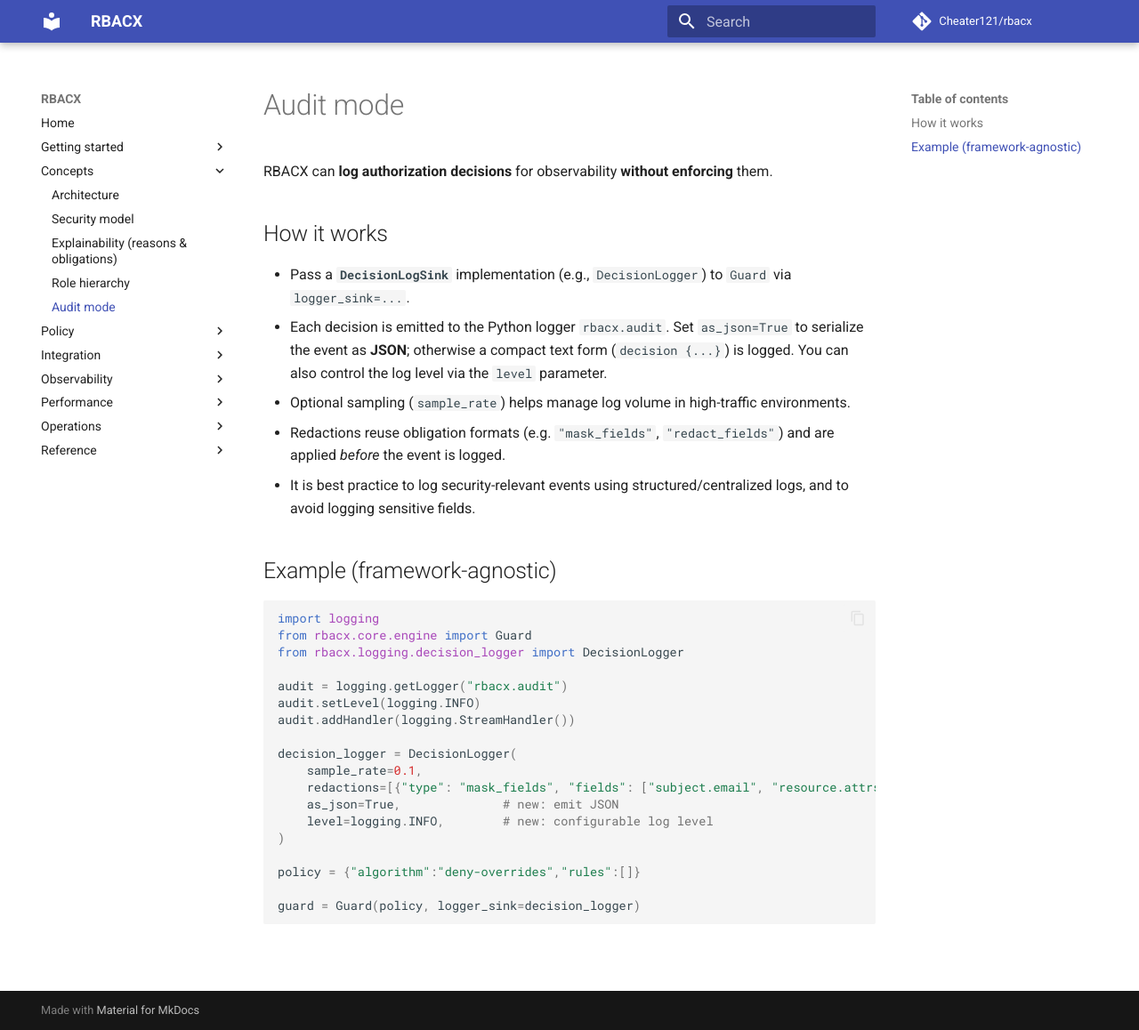
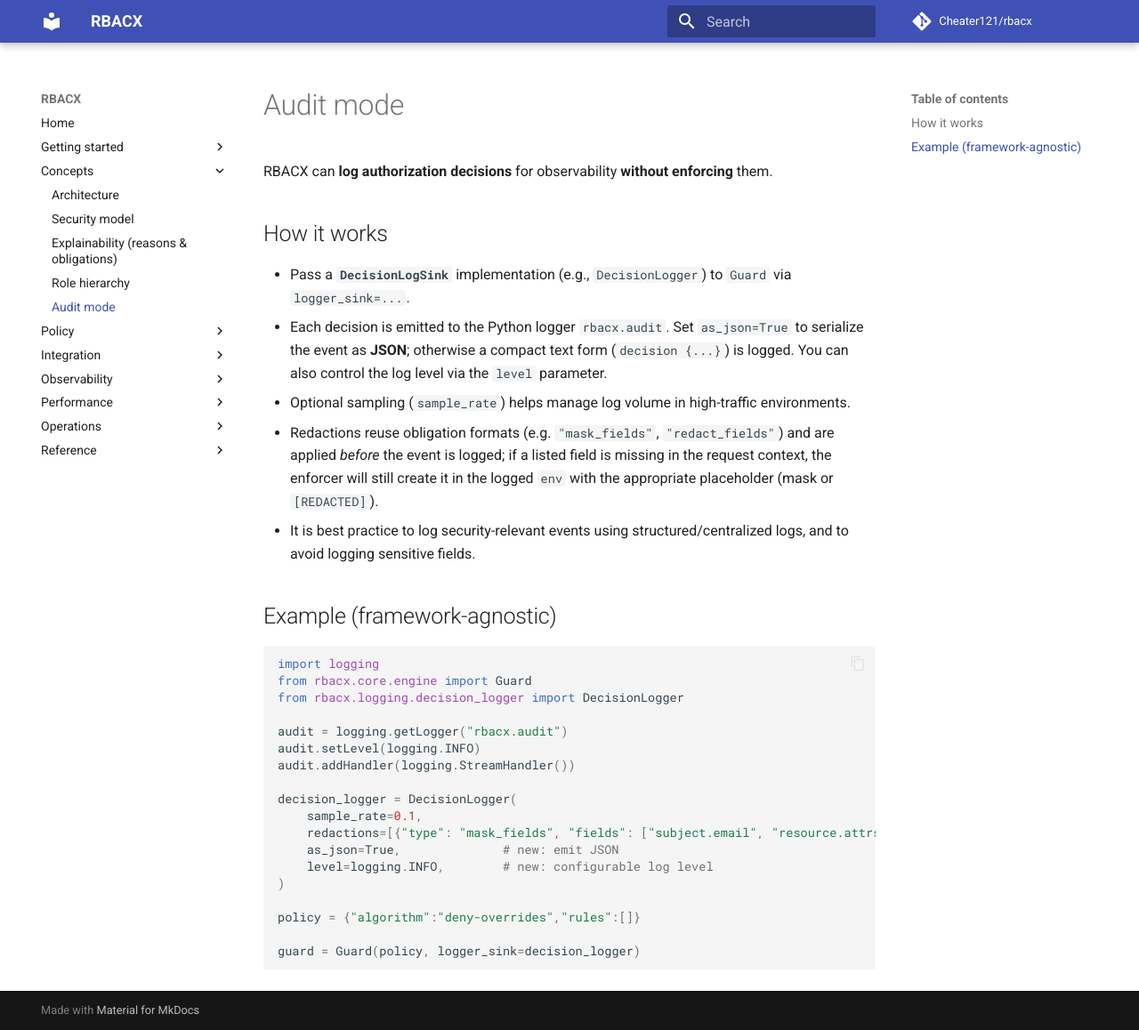
Before and after one commit to Cheater121/rbacx, an MkDocs documentation site: the page built from docs/audit_mode.md, in a window 1280 px wide and 1158 px high. Shown: the whole window at 89% size. Built offline with MkDocs 1.6.1 and Material for MkDocs 9.7.7, drawn with Linux system fonts in a browser that asks for light colours; comment, search, counter and statistics services are not loaded.

Commit message:
docs: clarify redaction behavior when fields are missing in audit logs

```diff
--- a/docs/audit_mode.md
+++ b/docs/audit_mode.md
@@ -6,7 +6,7 @@ RBACX can **log authorization decisions** for observability **without enforcing*
 - Pass a **`DecisionLogSink`** implementation (e.g., `DecisionLogger`) to `Guard` via `logger_sink=...`.
 - Each decision is emitted to the Python logger `rbacx.audit`. Set `as_json=True` to serialize the event as **JSON**; otherwise a compact text form (`decision {...}`) is logged. You can also control the log level via the `level` parameter.
 - Optional sampling (`sample_rate`) helps manage log volume in high-traffic environments.
-- Redactions reuse obligation formats (e.g. `"mask_fields"`, `"redact_fields"`) and are applied *before* the event is logged.
+- Redactions reuse obligation formats (e.g. `"mask_fields"`, `"redact_fields"`) and are applied *before* the event is logged; if a listed field is missing in the request context, the enforcer will still create it in the logged `env` with the appropriate placeholder (mask or `[REDACTED]`).
 - It is best practice to log security-relevant events using structured/centralized logs, and to avoid logging sensitive fields.
 
 ## Example (framework-agnostic)
```
